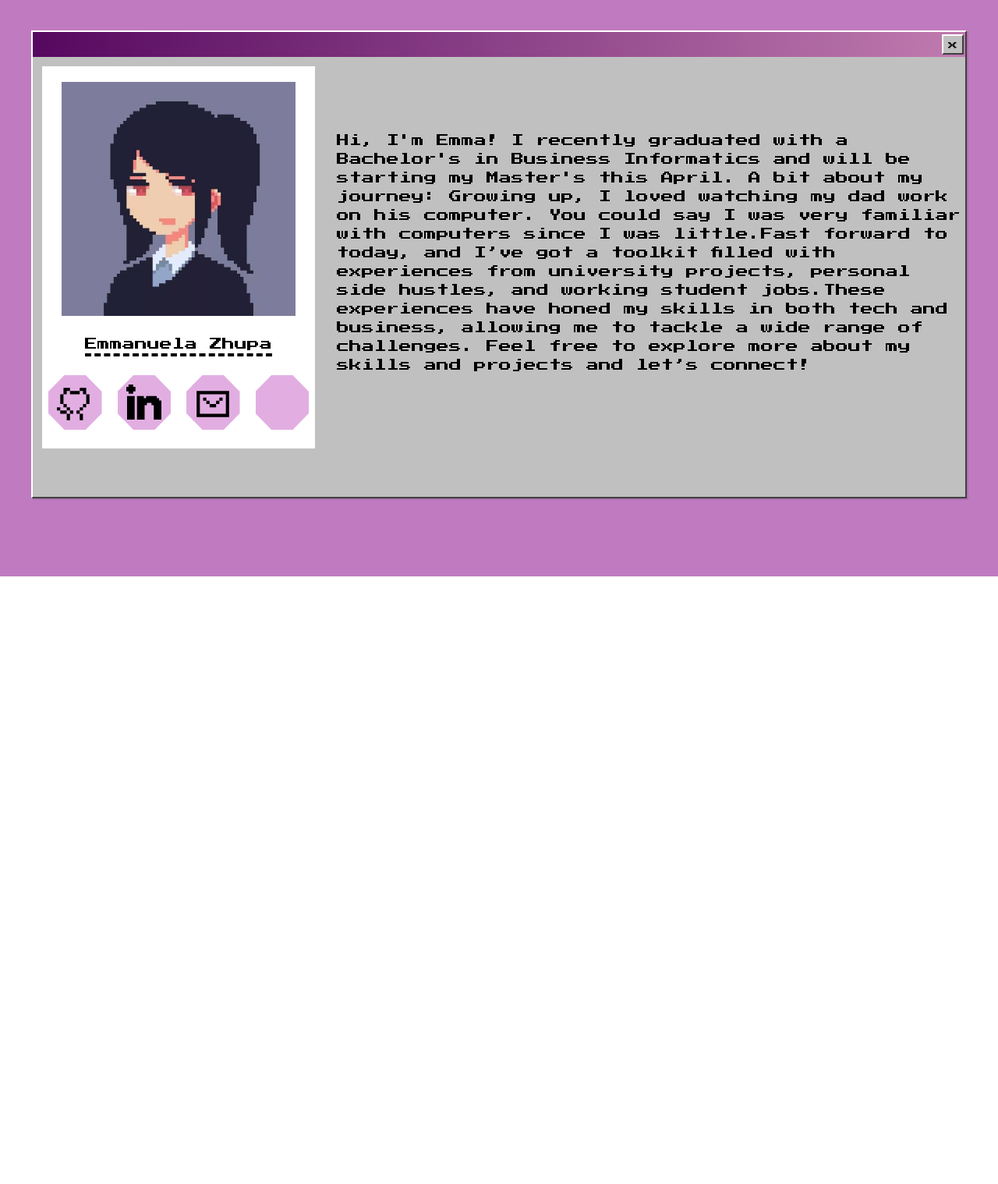
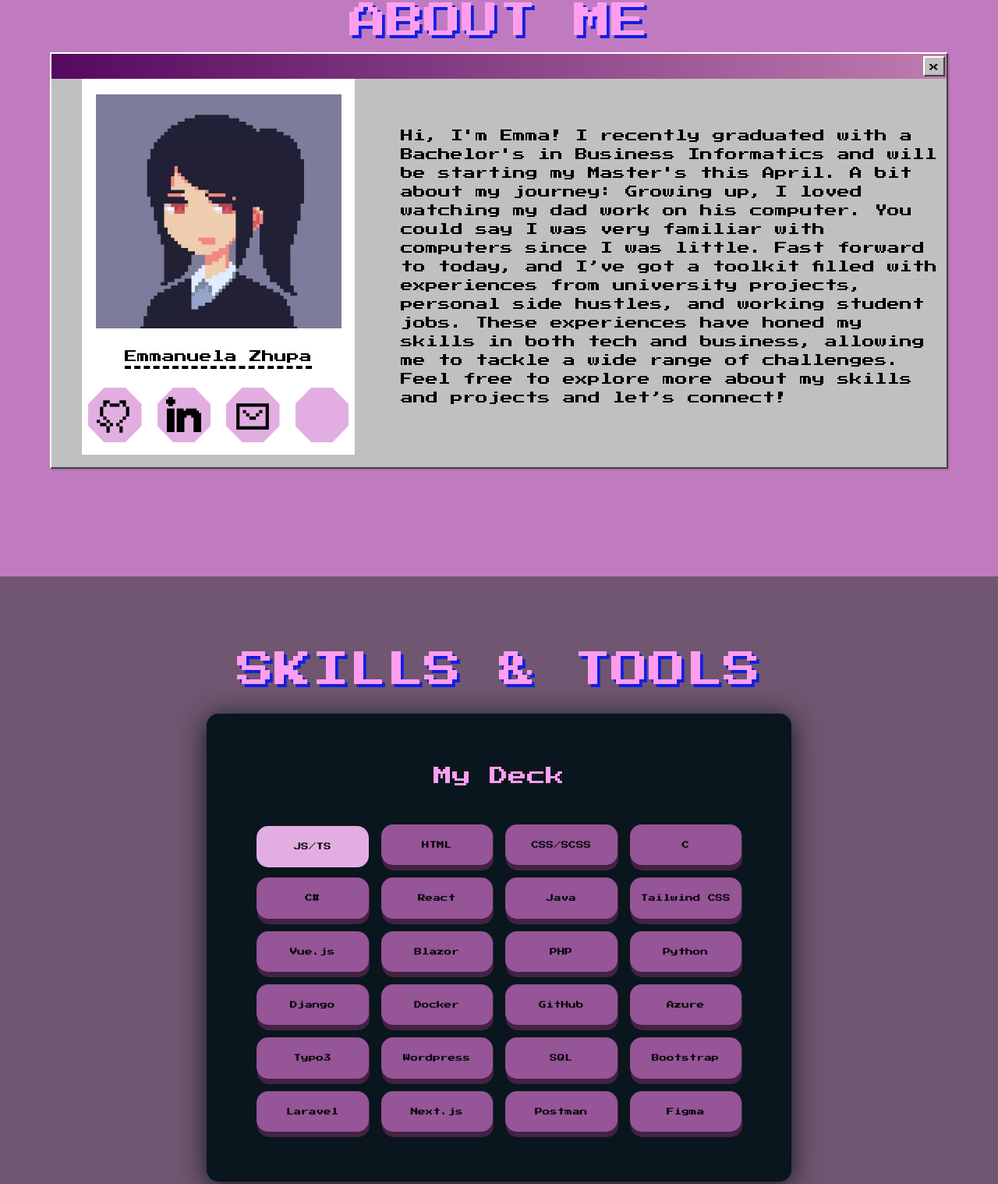
Before and after one commit to Erelas-Organization/portfolio, an Astro site: page / in a window 1280 px wide. Shown: the part 861-2379 px from the top of the page at 78% size. Before the commit the page ends 1600 px from the top, so only its background shows below. Built offline with nearby package versions, Linux system fonts and the light colour scheme; Astro itself is replaced by a stand-in of ours.

Commit message:
responsive about me + added skills deck

```diff
--- a/src/components/AboutMe.astro
+++ b/src/components/AboutMe.astro
@@ -2,22 +2,21 @@
 import { Icon } from "astro-icon/components";
 ---
 
-<section class="min-h-screen bg-[#c07bc0] content-center">
-  <div class="win95-block justify-self-center">
-    <div class="win95-title">
-        <button class="win95-button ml-auto retro-font">x</button>
+<section class="min-h-screen bg-[#c07bc0] pt-16">
+  <div class="title retro-font justify-self-center text-5xl text-[#ff9ef0]">ABOUT ME</div>
+  <div class="win95-block w-[90%] max-w-[1200px] pb-4">
+    <div class="win95-title flex items-center content-between min-h-6">
+      <button class="win95-button ml-auto retro-font min-w-6 min-h-5 cursor-pointer inline-flex items-center content-center">x</button>
     </div>
-    <div class="retro-content flex items-center">
-      <div class="polaroid-outer pt-5 mr-7 ml-3 mt-3 justify-self-center">
-        <div class="polaroid-inner justify-self-center">
-          <img src="/profile-pic.jpg" alt="Profile Picture" />
+    <div class="flex items-center justify-center flex-wrap gap-5">
+      <div class="polaroid-outer pt-5 mr-7 ml-3 mt-3 pb-4 justify-self-center w-[100%] max-w-[350px]">
+        <div class="polaroid-inner justify-self-center w-[90%] overflow-hidden">
+          <img src="/profile-pic.jpg" alt="Profile Picture" class="w-[100%] h-auto block" />
         </div>
-        <p
-          class="justify-self-center retro-font mt-6 border-b-4 border-dashed border-black"
-        >
+        <p class="justify-self-center retro-font mt-6 border-b-4 border-dashed border-black">
           Emmanuela Zhupa
         </p>
-        <div class="flex social-buttons mt-6 mx-2 justify-center">
+        <div class="flex mt-6 mx-2 justify-center">
           <a
             href="https://github.com/erelaa"
             class="social-btn mr-5"
@@ -60,12 +59,17 @@ import { Icon } from "astro-icon/components";
           </a>
         </div>
       </div>
-      <div class="aboutme-description retro-font">
-      </br>Hi, I'm Emma!</br></br> I recently graduated with a Bachelor's in Business
-        Informatics and will be starting my Master's this April.</br></br> A bit about
-        my journey: Growing up, I loved watching my dad work on his computer. You could say I was very familiar with computers since I was little.</br></br>Fast forward to today, and I’ve got a toolkit filled
-        with experiences from university projects, personal side hustles, and
-        working student jobs.</br>These experiences have honed my skills in both tech and business, allowing me to tackle a wide range of challenges.</br></br>
+
+      <div class="aboutme-description retro-font flex-1 min-w-[500px] max-w-[700px]">
+        </br>Hi, I'm Emma!</br></br>
+        I recently graduated with a Bachelor's in Business Informatics
+        and will be starting my Master's this April.</br></br>
+        A bit about my journey: Growing up, I loved watching my dad work on his computer.
+        You could say I was very familiar with computers since I was little.</br></br>
+        Fast forward to today, and I’ve got a toolkit filled with experiences from
+        university projects, personal side hustles, and working student jobs.</br>
+        These experiences have honed my skills in both tech and business, allowing
+        me to tackle a wide range of challenges.</br></br>
         Feel free to explore more about my skills and projects and let’s connect!
       </div>
     </div>
@@ -73,20 +77,15 @@ import { Icon } from "astro-icon/components";
 
   <style>
     @import url("https://fonts.googleapis.com/css2?family=Press+Start+2P&display=swap");
-    #background {
-      position: fixed;
-      top: 0;
-      left: 0;
-      width: 100%;
-      height: 100%;
-      z-index: -1;
-    }
     .retro-font {
       font-family: "Press Start 2P", serif;
     }
+
+    .title{
+      text-shadow: 0.08em 0.08em #111fe4;
+    }
+
     .win95-block {
-      width: 1200px;
-      height: 600px;
       background: #c0c0c0;
       border: 2px solid;
       border-bottom-color: #404040;
@@ -94,17 +93,14 @@ import { Icon } from "astro-icon/components";
       border-left-color: #fff;
       border-top-color: #fff;
       box-shadow: 2px 2px 0px rgba(0, 0, 0, 0.1);
-      margin: 16px;
+      margin: 16px auto;
     }
 
     .win95-title {
       background: linear-gradient(90deg, #55085f, #c07baf);
       padding: 3px 2px 3px 3px;
-      display: flex;
-      align-items: center;
-      justify-content: space-between;
-      min-height: 24px;
     }
+
     .win95-button {
       background: #c0c0c0;
       border: 2px solid;
@@ -113,24 +109,17 @@ import { Icon } from "astro-icon/components";
       border-bottom-color: #404040;
       border-right-color: #404040;
       padding: 2px 6px;
-      min-width: 24px;
-      min-height: 20px;
       font-size: clamp(10px, 2.5vw, 12px);
-      cursor: pointer;
-      display: inline-flex;
-      align-items: center;
-      justify-content: center;
     }
 
     .polaroid-outer {
-      background-color: rgb(255, 255, 255);
-      width: 350px;
-      height: 490px;
+      background-color: #fff;
+      margin: 0 auto;
     }
 
     .polaroid-inner {
-      width: 300px;
-      height: 300px;
+      max-height: 300px;
+      margin: 0 auto;
     }
 
     .social-btn {
@@ -149,12 +138,11 @@ import { Icon } from "astro-icon/components";
         0% 70%,
         0% 30%
       );
-      :hover {
-        color: rgb(245, 229, 241);
-      }
     }
 
-    .aboutme-description {
+    .social-btn:hover {
+      color: rgb(245, 229, 241);
     }
+
   </style>
 </section>
--- /dev/null
+++ b/src/components/Skills.astro
@@ -0,0 +1,97 @@
+---
+
+---
+
+<section class="min-h-screen bg-[#705670] grid place-items-center px-4 py-8">
+  <div class="title retro-font text-5xl text-[#ff9ef0] pt-16">SKILLS & TOOLS</div>
+  <div class="flex flex-col items-center mt-8">
+    <section
+      class="relative bg-[#09161D] shadow-[0_5px_35px_rgb(9,22,29)] h-[600px] w-[750px]
+                     grid grid-cols-4 gap-4 p-4 md:p-[4rem] rounded-[15px]"
+    >
+      <div class="retro-font text-2xl text-[#ff9ef0] col-span-4 text-center">
+        My Deck
+      </div>
+      <button class="custom-button retro-font active text-[0.6rem]">JS/TS</button>
+      <button class="custom-button retro-font text-[0.6rem]">HTML</button>
+      <button class="custom-button retro-font text-[0.6rem]">CSS/SCSS</button>
+      <button class="custom-button retro-font text-[0.6rem]">C</button>
+      <button class="custom-button retro-font text-[0.6rem]">C#</button>
+      <button class="custom-button retro-font text-[0.6rem]">React</button>
+      <button class="custom-button retro-font text-[0.6rem]">Java</button>
+      <button class="custom-button retro-font text-[0.6rem]">Tailwind CSS</button>
+      <button class="custom-button retro-font text-[0.6rem]">Vue.js</button>
+      <button class="custom-button retro-font text-[0.6rem]">Blazor</button>
+      <button class="custom-button retro-font text-[0.6rem]">PHP</button>
+      <button class="custom-button retro-font text-[0.6rem]">Python</button>
+      <button class="custom-button retro-font text-[0.6rem]">Django</button>
+      <button class="custom-button retro-font text-[0.6rem]">Docker</button>
+      <button class="custom-button retro-font text-[0.6rem]">GitHub</button>
+      <button class="custom-button retro-font text-[0.6rem]">Azure</button>
+      <button class="custom-button retro-font text-[0.6rem]">Typo3</button>
+      <button class="custom-button retro-font text-[0.6rem]">Wordpress</button>
+      <button class="custom-button retro-font text-[0.6rem]">SQL</button>
+      <button class="custom-button retro-font text-[0.6rem]">Bootstrap</button>
+      <button class="custom-button retro-font text-[0.6rem]">Laravel</button>
+      <button class="custom-button retro-font text-[0.6rem]">Next.js</button>
+      <button class="custom-button retro-font text-[0.6rem]">Postman</button>
+      <button class="custom-button retro-font text-[0.6rem]">Figma</button>
+      <div class="streamdeck-logo"></div>
+    </section>
+  </div>
+
+  <style>
+    @import url("https://fonts.googleapis.com/css2?family=Press+Start+2P&display=swap");
+
+    .retro-font {
+      font-family: "Press Start 2P", serif;
+
+    }
+    .title{
+        text-shadow: 0.08em 0.08em #111fe4;
+    }
+
+    .custom-button {
+      @apply cursor-pointer
+                 bg-[#955597] rounded-[15px] border-none
+                 transition-all duration-200
+                 px-2 py-1
+                 shadow-[1px_1px_0px_#424,1px_2px_0px_#424,1px_3px_0px_#424,1px_4px_0px_#424,1px_5px_0px_#424,1px_6px_0px_#424,1px_7px_0px_#424];
+    }
+
+    .custom-button.active {
+      @apply bg-[#e2aee2] shadow-none relative top-[2.5px];
+    }
+    .streamdeck-logo {
+      content: "";
+      display: block;
+      position: absolute;
+      left: 24%;
+      top: 8px;
+      width: 393px;
+      height: 82px;
+      transform: scale(0.8);
+      pointer-events: none;
+    }
+  </style>
+
+  <script is:inline>
+    const buttons = Array.from(
+      document.querySelectorAll("button.custom-button")
+    );
+    buttons.forEach((button) => {
+      button.addEventListener("click", (e) => {
+        buttons.forEach((btn) => {
+          if (
+            btn.innerText === e.target.innerText &&
+            !btn.classList.contains("active")
+          ) {
+            btn.classList.add("active");
+          } else {
+            btn.classList.remove("active");
+          }
+        });
+      });
+    });
+  </script>
+</section>
--- a/src/pages/index.astro
+++ b/src/pages/index.astro
@@ -2,6 +2,7 @@
 import Layout from "../layouts/Layout.astro";
 import Welcome from "../components/Welcome.astro";
 import AboutMe from "../components/AboutMe.astro";
+import Skills from "../components/Skills.astro";
 import background from "../assets/background.png";
 
 ---
@@ -10,6 +11,7 @@ import background from "../assets/background.png";
   <img id="background" src={background.src} alt="" fetchpriority="high" />
   <Welcome />
   <AboutMe />
+  <Skills />
 </Layout>
 
 <style>
```
